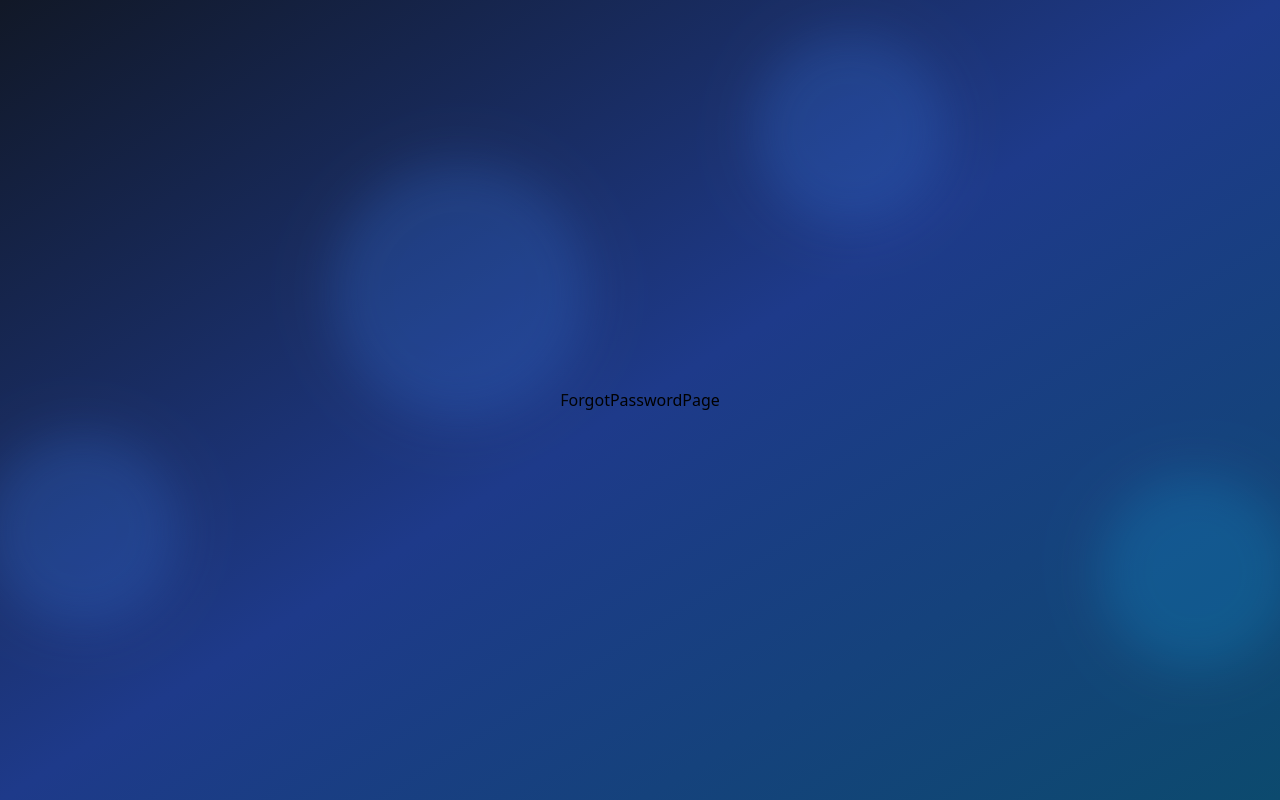
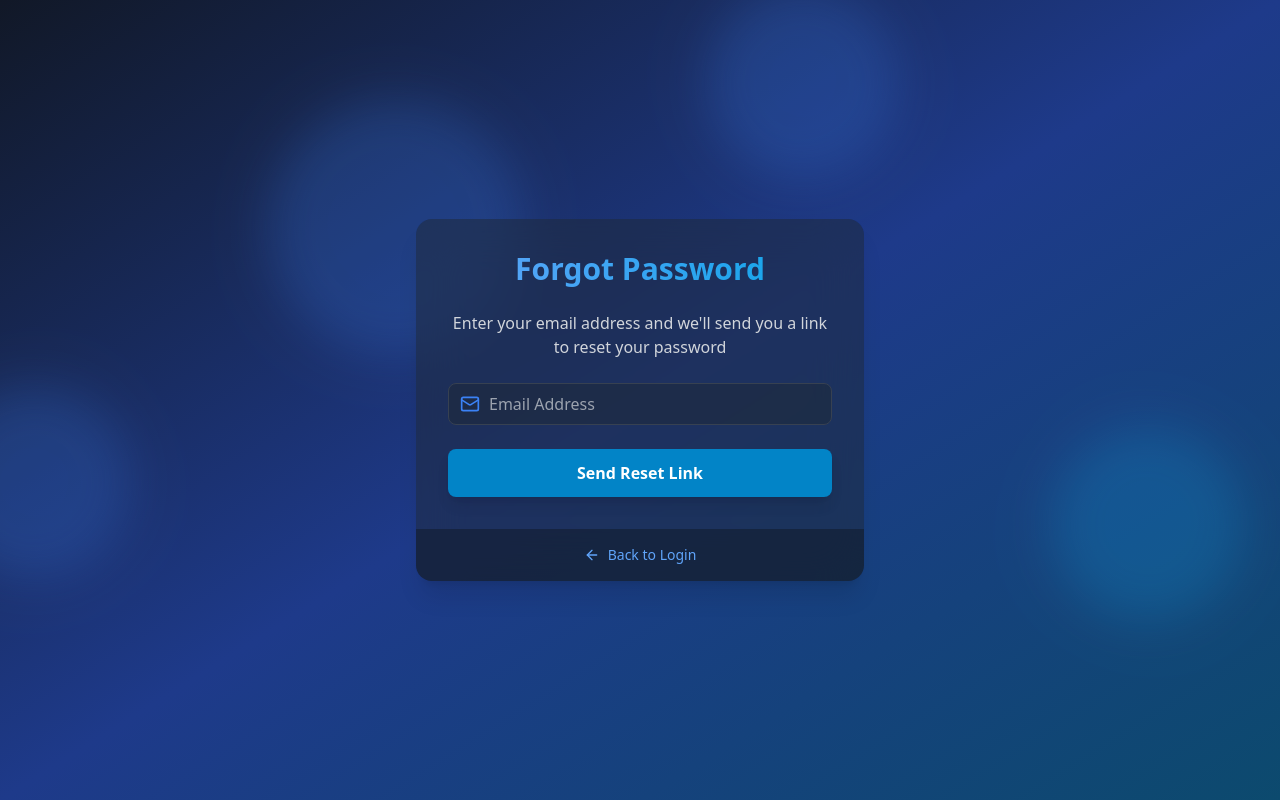
Before and after one commit to jonathanPhan17/auth-stuff, a React (Vite) app in the folder client/: page /forgot-password in a window 1280 px wide. Built offline with nearby package versions, Linux system fonts and the light colour scheme; no server answers.

Commit message:
create forgot password page component

```diff
--- a/client/src/pages/ForgotPasswordPage.jsx
+++ b/client/src/pages/ForgotPasswordPage.jsx
@@ -1,17 +1,92 @@
-import { motion } from 'framer-motion';
-import { useState } from 'react';
-import { useAuthStore } from '../store/AuthStore'
+import { motion } from "framer-motion";
+import { useState } from "react";
+import { useAuthStore } from "../store/AuthStore";
+import { ArrowLeft, Mail, Loader } from "lucide-react";
+import { Link } from "react-router-dom";
+import Input from "../components/Input";
 
 const ForgotPasswordPage = () => {
+  const [email, setEmail] = useState("");
+  const [isSubmitted, setIsSubmitted] = useState("");
 
-  const [email, setEmail] = useState("");
-  const [isSubmited, setIsSubmitted] = useState("");
+  const { isLoading, forgotPassword } = useAuthStore();
 
-  const { isLoading, forogotPassword } = useAuthStore();
+  const handleSubmit = async (e) => {
+    e.preventDefault();
+    await forgotPassword(email);
+    setIsSubmitted(true);
+  };
 
   return (
-    <div>ForgotPasswordPage</div>
-  )
-}
+    <motion.div
+      initial={{ opacity: 0, y: 20 }}
+      animate={{ opacity: 1, y: 0 }}
+      transition={{ duration: 0.5 }}
+      className="max-w-md w-full bg-gray-800 bg-opacity-50 backdrop-filter backdrop-blur-xl rounded-2xl shadow-xl overflow-hidden"
+    >
+      <div className="p-8">
+        <h2 className="text-3xl font-bold mb-6 text-center bg-gradient-to-r from-blue-400 to-sky-500 text-transparent bg-clip-text">
+          Forgot Password
+        </h2>
 
-export default ForgotPasswordPage
+        {!isSubmitted ? (
+          <form onSubmit={handleSubmit}>
+            <p className="text-gray-300 mb-6 text-center">
+              Enter your email address and we'll send you a link to reset your
+              password
+            </p>
+            <Input
+              icon={Mail}
+              type="email"
+              placeholder="Email Address"
+              value={email}
+              onChange={(e) => setEmail(e.target.value)}
+              required
+            />
+            <motion.button
+              className="w-full py-3 px-4 bg-sky-600 text-white font-bold rounded-lg shadow-lg
+            hover:bg-blue-700 hover:shadow-2xl focus:outline-none focus:ring-2 focus:ring-blue-600
+            focus:ring-offset-2 focus:ring-offset-gray-900 transition-all duration-100 ease-linear"
+              whileHover={{ scale: 1.02 }}
+              whileTap={{ scale: 0.98 }}
+              type="submit"
+            >
+              {isLoading ? (
+                <Loader className="size-6 animate-spin mx-auto" />
+              ) : (
+                "Send Reset Link"
+              )}
+            </motion.button>
+          </form>
+        ) : (
+          <div className="text-center">
+            <motion.div
+              initial={{ scale: 0 }}
+              animation={{ scale: 1 }}
+              transition={{ type: "spring", stiffness: 500, damping: 30 }}
+              className="w-16 h-16 bg-blue-500 rounded-full flex items-center justify-center mx-auto mb-4"
+            >
+              <Mail className="h-8 w-8 text-white" />
+            </motion.div>
+            <p className="text-gray-300 mb-6">
+              If an account exists for {email}, you will recieve a password
+              reset link shortly.
+            </p>
+          </div>
+        )}
+      </div>
+
+      <div className="px-8 py-4 bg-gray-900 bg-opacity-50 flex justify-center">
+        <Link
+          to={"/login"}
+          className="text-sm text-blue-400 hover:underline flex items-center"
+        >
+          <ArrowLeft className="h-4 w-4 mr-2" />
+          Back to Login
+        </Link>
+      </div>
+    </motion.div>
+  );
+};
+
+export default ForgotPasswordPage;
```
